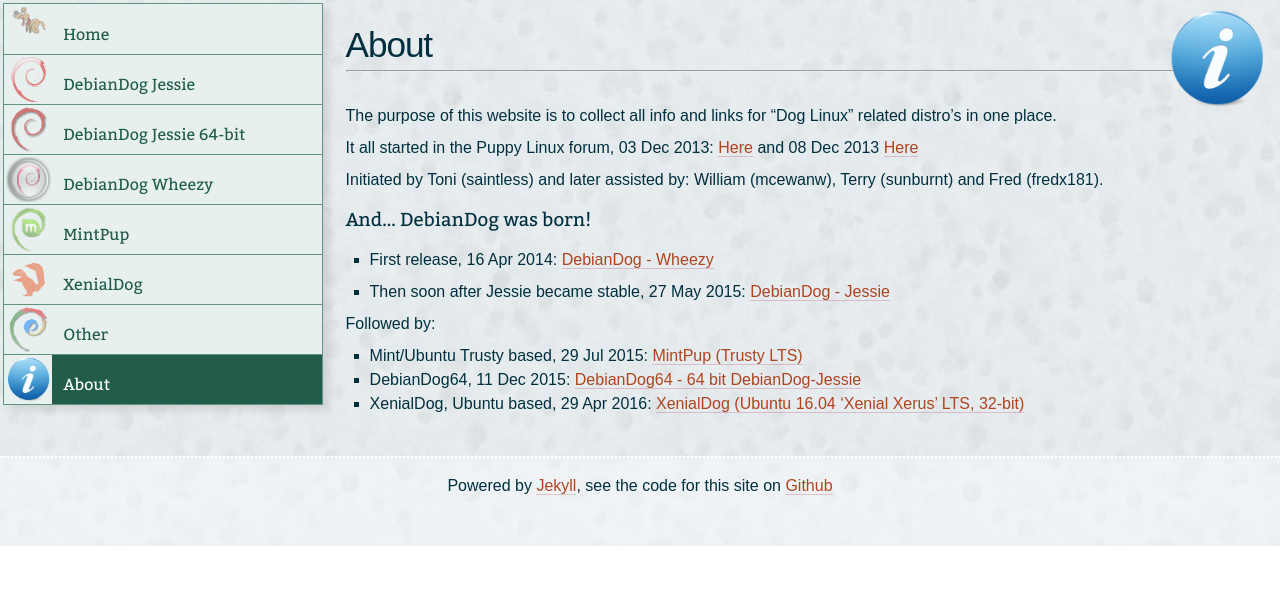
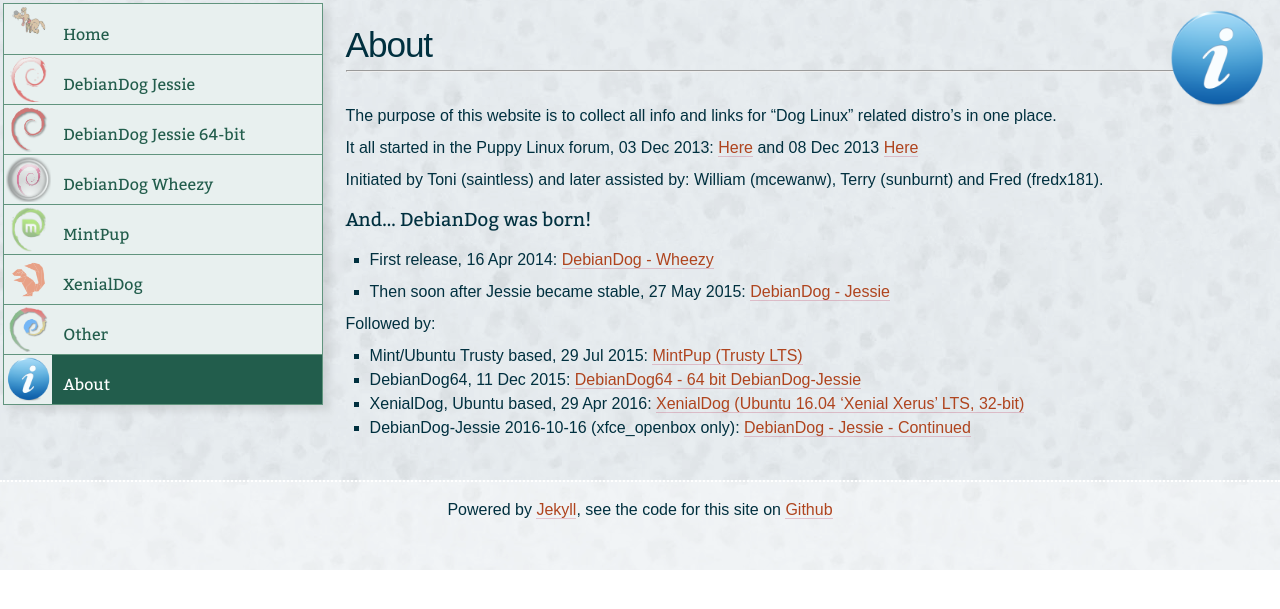
Before and after one commit to DebianDog/doglinux, a Jekyll site: the page built from zz07about.md, in a window 1280 px wide. Shown: the top 609 px of the page. Built offline with Jekyll 4.4.1, drawn with Linux system fonts in a browser that asks for light colours.

Commit message:
Updated About page

```diff
--- a/zz07about.md
+++ b/zz07about.md
@@ -23,3 +23,4 @@ Followed by:
 * Mint/Ubuntu Trusty based, 29 Jul 2015: [MintPup (Trusty LTS)](http://www.murga-linux.com/puppy/viewtopic.php?t=100441){:target="_blank"}
 * DebianDog64, 11 Dec 2015: [DebianDog64 - 64 bit DebianDog-Jessie](http://murga-linux.com/puppy/viewtopic.php?t=101931){:target="_blank"}
 * XenialDog, Ubuntu based, 29 Apr 2016: [XenialDog (Ubuntu 16.04 'Xenial Xerus' LTS, 32-bit)](http://murga-linux.com/puppy/viewtopic.php?t=106696){:target="_blank"}
+* DebianDog-Jessie 2016-10-16 (xfce_openbox only): [DebianDog - Jessie - Continued](http://murga-linux.com/puppy/viewtopic.php?t=108535){:target="_blank"}
```
